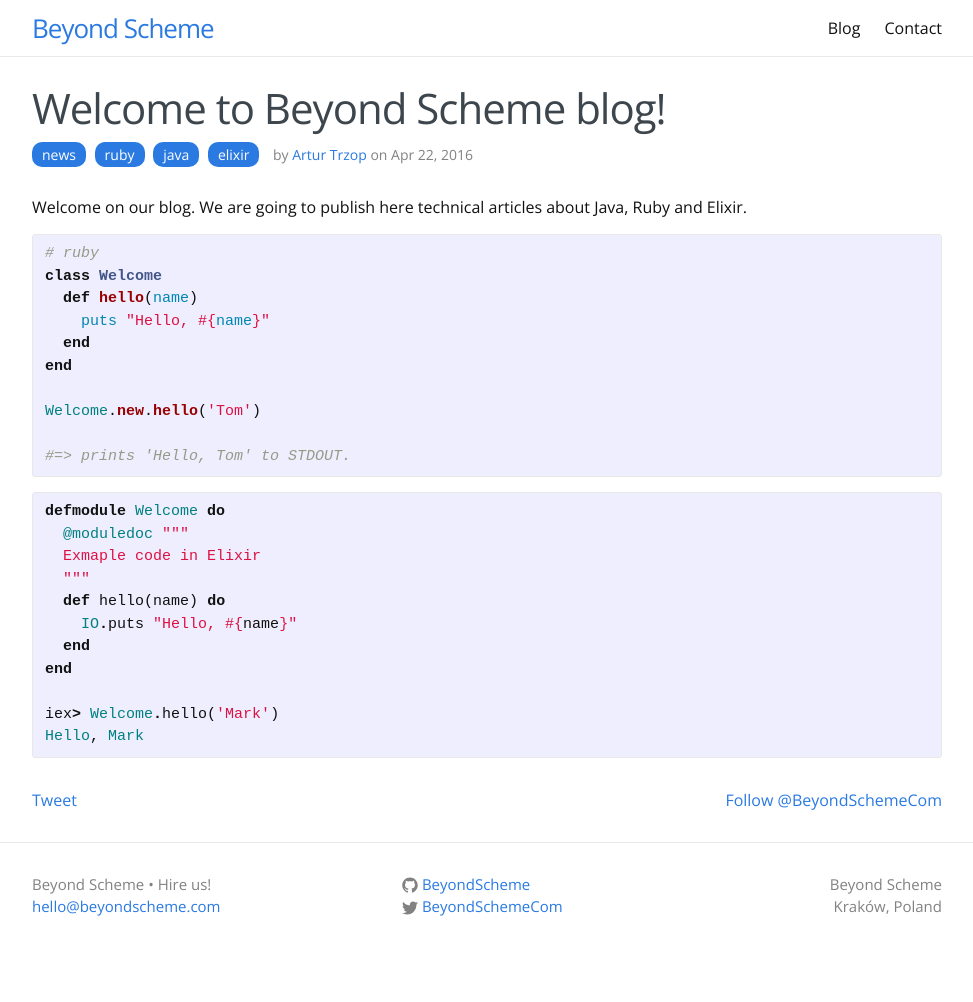
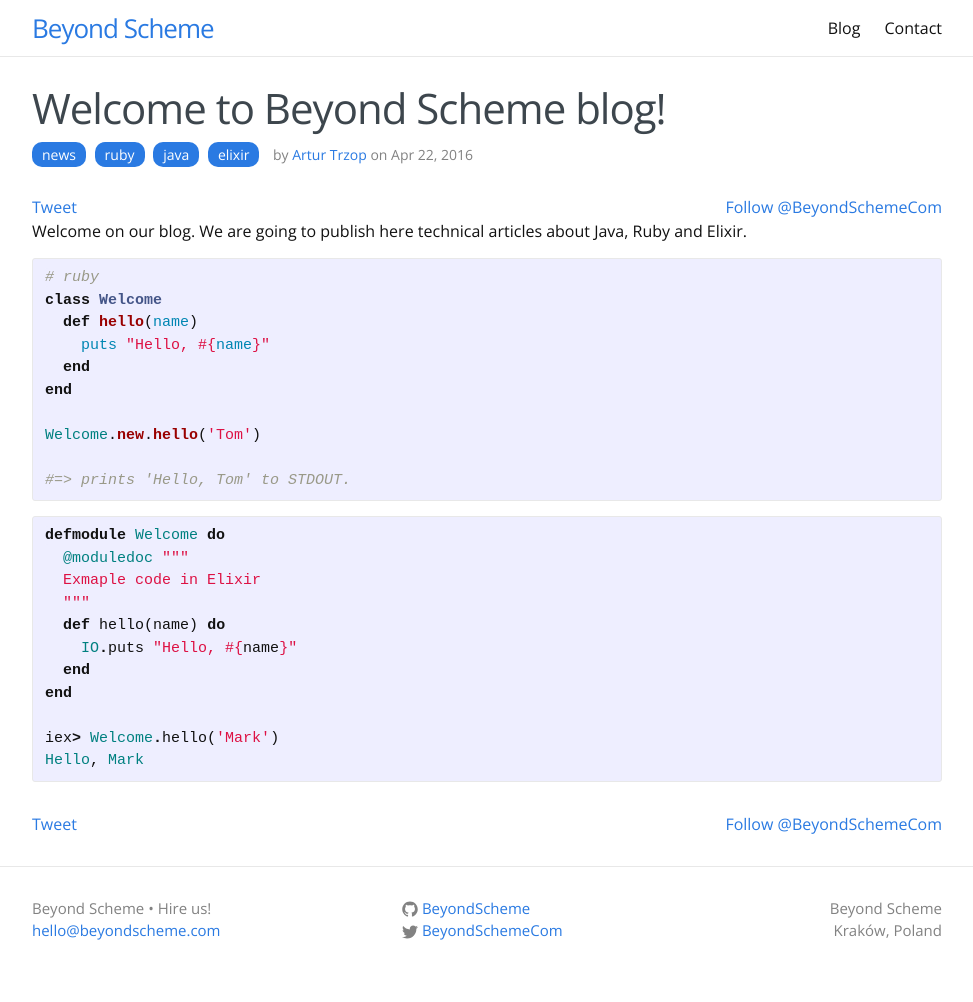
Before and after one commit to BeyondScheme/BeyondScheme.github.io, a Jekyll site: the page built from _posts/2016-04-22-welcome-to-beyond-scheme-blog.md, in a window 1280 px wide. Shown: the whole page, without its empty margins (153-1126 px from the left). Built offline with Jekyll 4.4.1, drawn with Linux system fonts in a browser that asks for light colours; nearby versions of some CDN libraries; comment, search, counter and statistics services are not loaded; before the commit the page ends 978 px from its top, so only the background shows below that.

Commit message:
show share buttons under blog post title

```diff
--- a/_layouts/post.html
+++ b/_layouts/post.html
@@ -17,6 +17,8 @@ layout: default
 
     </p>
   </header>
+
+  {% include share_post.html %}
 
   <div class="post-content" itemprop="articleBody">
     {{ content }}
```
